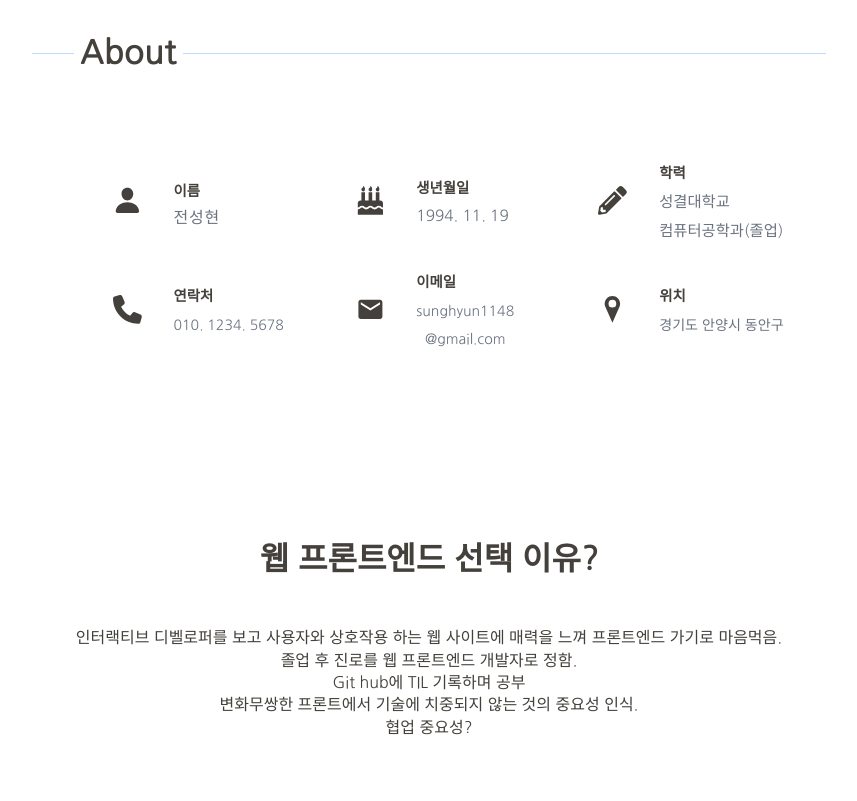
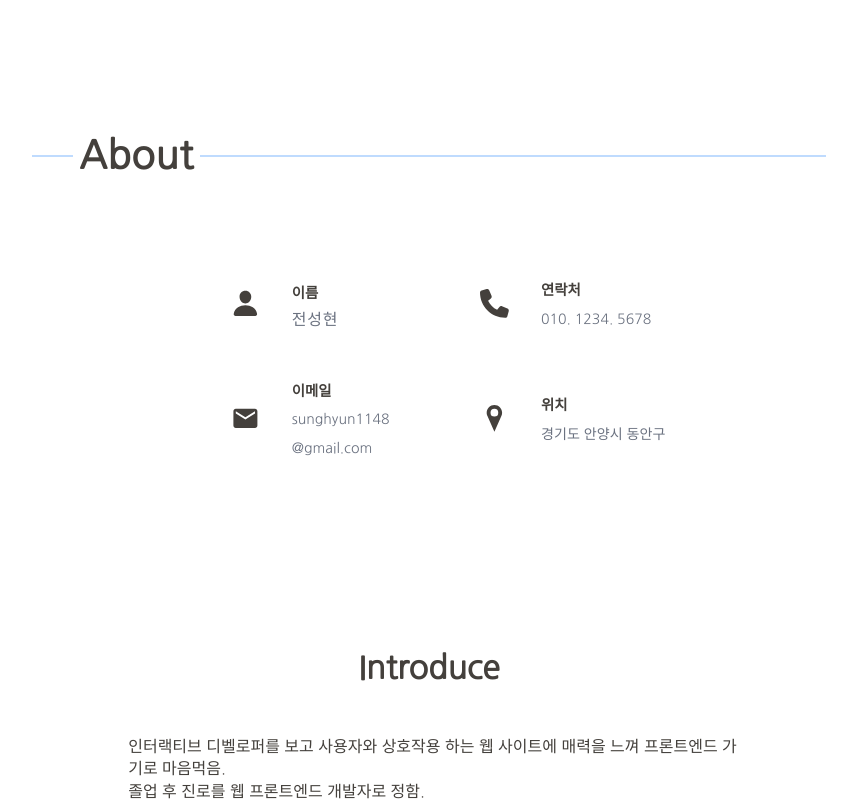
Before and after one commit to Iam-Sunghyun/my-portfolio, a Next.js app: page / in a window 1280 px wide. Shown: the part 740-1541 px from the top of the page, without its empty margins (211-1068 px from the left). Built offline with nearby package versions, Linux system fonts and the light colour scheme.

Commit message:
사소한 UI  및 내용 수정

```diff
--- a/app/page.tsx
+++ b/app/page.tsx
@@ -38,7 +38,7 @@ export default function Home() {
     >
       <NavBar />
       <main
-        className={`flex flex-col mx-12 md:px-20 lg:px-40 xl:px-[16rem] overflow-hidden text-2xl sm:text-3xl gap-40 lg:gap-28 flex-grow`}
+        className={`flex flex-col mx-12 md:px-20 lg:px-40 xl:px-[16rem] overflow-hidden text-2xl sm:text-3xl gap-72 flex-grow`}
       >
         {/* <Landing /> */}
         <HeroSectionOne />
--- a/components/About.tsx
+++ b/components/About.tsx
@@ -24,22 +24,22 @@ function About() {
     <section id="About" className="flex flex-col  gap-10 ">
       <HorizentalLine text="About" />
 
-      <div className="grid sm:grid-cols-2 sm:grid-rows-3 xl:grid-cols-3 xl:grid-rows-2 max-md:gap-10 gap-6 mx-auto mb-20">
-        <div className="flex gap-10 items-center lg:pl-0 xl:pl-12">
+      <div className="grid sm:grid-cols-2 sm:grid-rows-2 max-md:gap-10 gap-8 mx-auto mb-20">
+        <div className="flex gap-10 items-center  xl:pl-12">
           <IoPerson className="text-4xl" />
           <div className="flex flex-col mt-2 items-start gap-1">
             <h3 className="text-lg">이름</h3>
             <span className="text-gray-500 text-xl tracking-wider">전성현</span>
           </div>
         </div>
-        <div className="flex gap-10 items-center md:pl-12">
+        {/* <div className="flex gap-10 items-center md:pl-12">
           <FaBirthdayCake className="text-4xl" />
           <div className="flex flex-col mt-2 items-start gap-1">
             <h3 className="text-lg">생년월일</h3>
             <span className="text-gray-500 text-[1.2rem]">1994. 11. 19</span>
           </div>
-        </div>
-        <div className="flex gap-10 items-center lg:pl-0 xl:pl-12 ">
+        </div> */}
+        {/* <div className="flex gap-10 items-center lg:pl-8 xl:pl-12 ">
           <FaPencilAlt className="text-4xl" />
           <div className="flex flex-col mt-2 items-start gap-1">
             <h3 className="text-lg">학력</h3>
@@ -48,26 +48,26 @@ function About() {
               컴퓨터공학과(졸업)
             </span>
           </div>
-        </div>
-        <div className="flex gap-10 items-center md:pl-12">
+        </div> */}
+        <div className="flex gap-10 items-center xl:pl-12">
           <FaPhone className="text-4xl" />
           <div className="flex flex-col mt-2 items-start gap-1">
             <h3 className="text-lg">연락처</h3>
             <span className="text-gray-500 text-[1.1rem] text-start">010. 1234. 5678</span>
           </div>
         </div>
-        <div className="flex gap-10 items-center lg:pl-0 xl:pl-12">
+        <div className="flex gap-10 items-center xl:pl-12">
           <MdEmail className="text-4xl" />
           <div className="flex flex-col mt-2 items-start gap-1">
             <h3 className="text-lg">이메일</h3>
-            <span className="text-gray-500 text-[1.1rem] ">
+            <span className="text-gray-500 text-[1.1rem] text-start">
               sunghyun1148
               <br />
               @gmail.com
             </span>
           </div>
         </div>
-        <div className="flex gap-10 items-center md:pl-12 ">
+        <div className="flex gap-10 items-center xl:pl-12 ">
           <GiPositionMarker className="text-4xl" />
           <div className="flex flex-col mt-2 items-start gap-1">
             <h3 className="text-lg">위치</h3>
@@ -87,9 +87,9 @@ function About() {
           }}
           className="text-[2.5rem] font-bold mb-5 leading-[1.2]"
         >
-          웹 프론트엔드 선택 이유?
+          <p>Introduce</p>
         </motion.h2>
-        <p className="text-xl">
+        <p className="text-xl text-start max-w-[50rem] mx-auto pl-6">
           인터랙티브 디벨로퍼를 보고 사용자와 상호작용 하는 웹 사이트에 매력을 느껴 프론트엔드
           가기로 마음먹음.
           <br />
--- a/components/Archive.tsx
+++ b/components/Archive.tsx
@@ -8,20 +8,19 @@ function Archive() {
     <section id="Archive" className="flex flex-col gap-10">
       <HorizentalLine text="Archive" />
 
-      <article>
       <Link
-          className="hover:text-blue-500 flex items-center gap-2 "
+        className="flex flex-col  items-center"
         href="https://github.com/Iam-Sunghyun"
         target="_blank"
       >
-          <Card className="flex-col sm:flex-row items-center text-lg  min-w-[20rem] sm:w-[43rem] sm:h-[24rem] md:w-[50rem] lg:w-[60rem] overflow-hidden  mx-auto">
-            <div className="flex items-center  gap-2">
+        <Card className="flex flex-col justify-center text-lg  min-w-[20rem] sm:w-[43rem] sm:h-[14rem] md:w-[50rem] lg:w-[60rem] p-8 hover:border-blue-400 hover:bg-gray-50 gap-10">
+          <div className="flex items-center gap-4 text-[4rem]">
             <SiGithub />
             <p>Github</p>
           </div>
+          <p className="ml-4 text-left text-[1.3rem]">TIL 및 프로젝트 코드 저장소</p>
         </Card>
       </Link>
-      </article>
     </section>
   );
 }
--- a/components/Projects.tsx
+++ b/components/Projects.tsx
@@ -23,12 +23,13 @@ const Projects = () => {
   return (
     <section id="Projects">
       <HorizentalLine text="Projects" />
-      <div
-        // className="flex flex-col items-center gap-10 text-[1.1rem] mb-24"
-        className="flex flex-col gap-8 mt-20 items-center"
+
+      {projects.map((project, index) => (
+        <Link
+          className="flex flex-col mt-10 items-center"
+          key={project.name}
+          href={`${project.link}`}
         >
-        {projects.map((project, index) => (
-          <Link key={project.name} href={`${project.link}`}>
           <motion.div
             variants={fadeInAnimationVariants}
             initial="initial"
@@ -75,7 +76,6 @@ const Projects = () => {
           </motion.div>
         </Link>
       ))}
-      </div>
     </section>
   );
 };
--- a/components/ui/HorizentalLine.tsx
+++ b/components/ui/HorizentalLine.tsx
@@ -4,9 +4,9 @@ function HorizentalLine({
   text: string;
 }>) {
   return (
-    <div className="flex items-center gap-2 mt-36 mb-16 tracking-wide leading-[3rem]">
+    <div className="flex items-center gap-2 mt-24 mb-16 tracking-wide leading-[3rem]">
       <div className="w-[4rem] h-0.5 bg-blue-200 "></div>
-      <h1 className="text-[2.5rem] ">{text}</h1>
+      <h1 className="text-[3rem] ">{text}</h1>
       <div className="w-full h-0.5 bg-blue-200 grow-1"></div>
     </div>
   );
--- a/components/ui/Project.tsx
+++ b/components/ui/Project.tsx
@@ -12,7 +12,6 @@ interface ProjectProps {
 
 function Project({ name, image, skills, description, theme }: ProjectProps) {
   return (
-    <article>
     <Card
       className={`p-8 mx-2 ${
         theme ? "bg-gray-50 hover:bg-gray-100" : " hover:bg-gray-800"
@@ -41,7 +40,6 @@ function Project({ name, image, skills, description, theme }: ProjectProps) {
 
       {/* <p>{link}</p> */}
     </Card>
-    </article>
   );
 }
 
```
Lines whose indentation alone changed are shown as unchanged.
